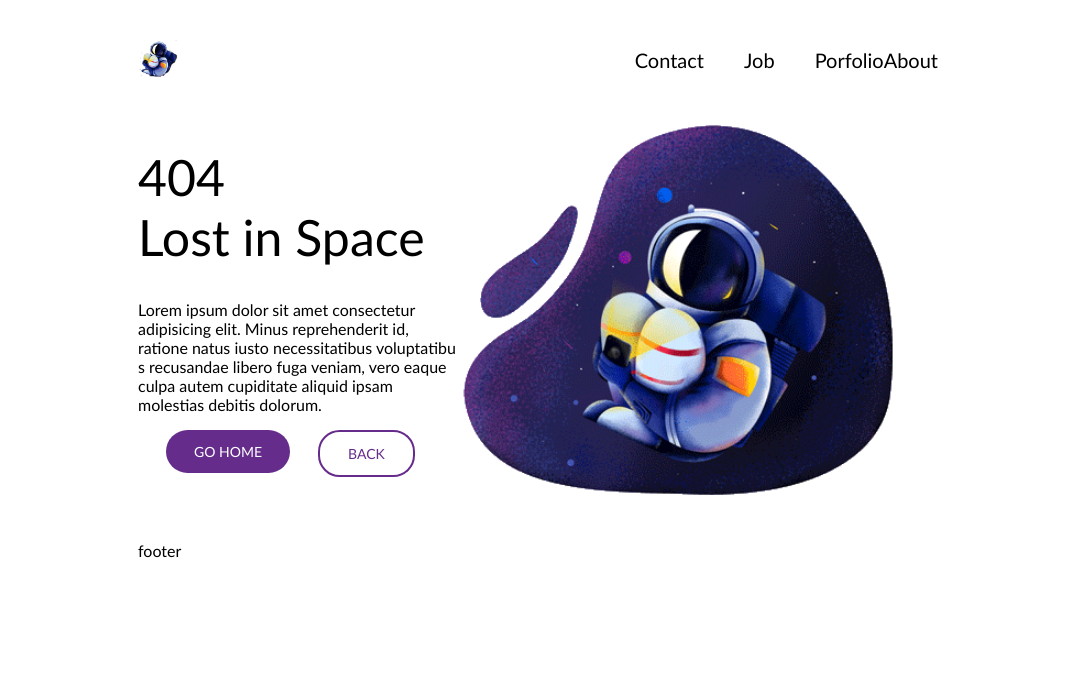
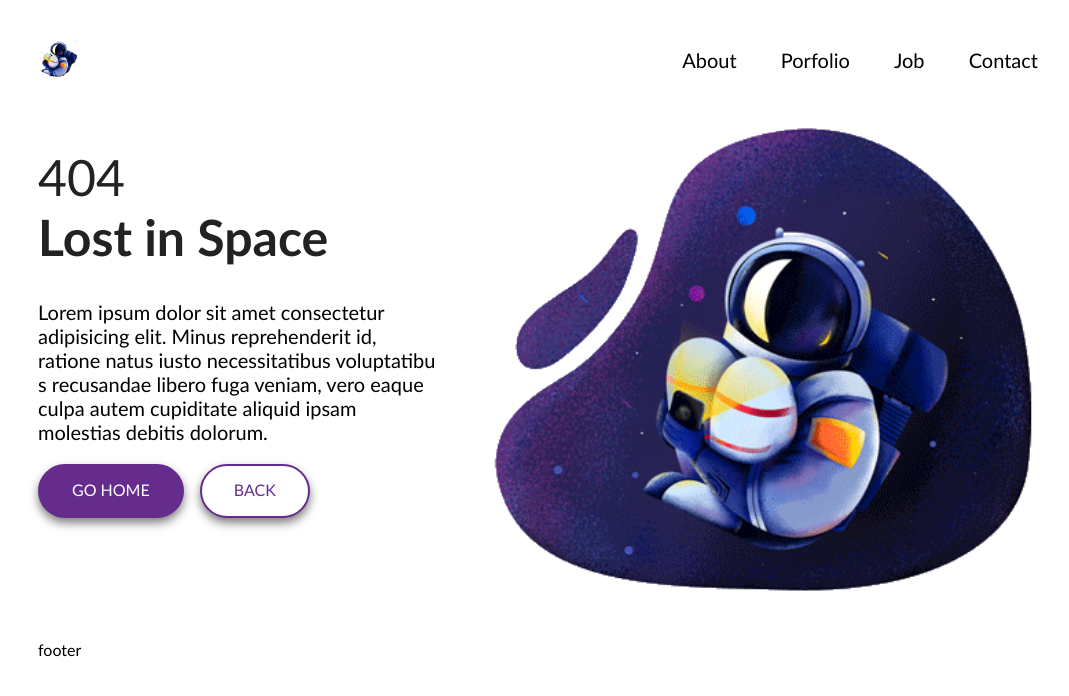
Before and after one commit to Dainiuslio/42-antras-projektas, a website: page index.html in a window 1280 px wide. Shown: the whole page, without its empty margins (102-1171 px from the left). Drawn offline with Linux system fonts and the light colour scheme.

Commit message:
main css

```diff
--- a/main.css
+++ b/main.css
@@ -8,10 +8,9 @@ header,
 main,
 footer {
   display: inline-block;
-  width: 800px;
-  margin-left: calc(50% - 400px);
+  width: 1000px;
+  margin-left: calc(50% - 500px);
   margin-bottom: 30px;
-
 }
 
 header {
@@ -26,12 +25,12 @@ header > img {
   object-position: left;
 }
 
-nav > a {
+nav {
   float: right;
   margin-top: 10px;
 }
 
-a {
+nav > a {
   display: inline-block;
   margin-left: 2em;
   color: #000;
@@ -47,48 +46,57 @@ nav > a:first-child {
 nav > a:hover {
   text-decoration: underline;
 }
-main{
 
+main {
 }
-div{
+
+div {
   width: 40%;
   float: left;
-
 }
 
-h1{
+h1 {
   font-size: 50px;
+  color: #222222;
   font-weight: normal;
-
-
 }
 h1 > span {
-  font font-weight: bold;
-}
-p{
-
-}
-div > a{
-float: left;
-text-transform: uppercase;
-background-color: #662C8C;
-padding: 0.9em;
-text-decoration: none;
-color: #fff;
-font-size: 14px;
-line-height: 1.3em;
-padding-right: 2em;
-padding-left: 2em;
-border-radius: 1.55em;
-}
-div > a:nth-child(4){
-  background-color: #fff;
-  color: #662C8C;
-  border: 0.15em solid #662C8C;
-
+  display: block;
+  font-weight: bold;
 }
 
-main > img{
+p {
+  font-size: 20px;
+}
+
+div > a {
+  float: left;
+  padding: 0.9em;
+  padding-left: 2em;
+  padding-right: 2em;
+  margin-right: 1em;
+  margin-bottom: 1em;
+  background-color: #662c8c;
+  color: #fff;
+  font-size: 16px;
+  line-height: 1.3em;
+  text-transform: uppercase;
+  text-decoration: none;
+  border-radius: 1.7em;
+  border: 0.15em solid #662c8c;
+}
+
+div > a:last-child {
+  background-color: #fff;
+  color: #662c8c;
+}
+
+/* div > a:hover { */
+div > a {
+  box-shadow: 0px 5px 10px 0px rgba(0, 0, 0, 0.5);
+}
+
+main > img {
   width: 55%;
-
+  float: right;
 }
```
